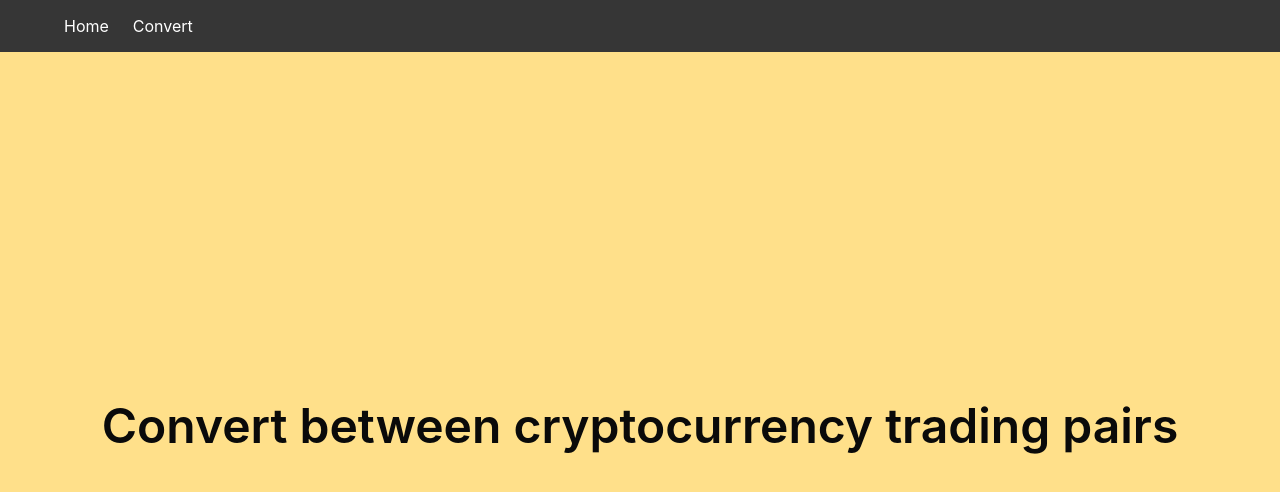
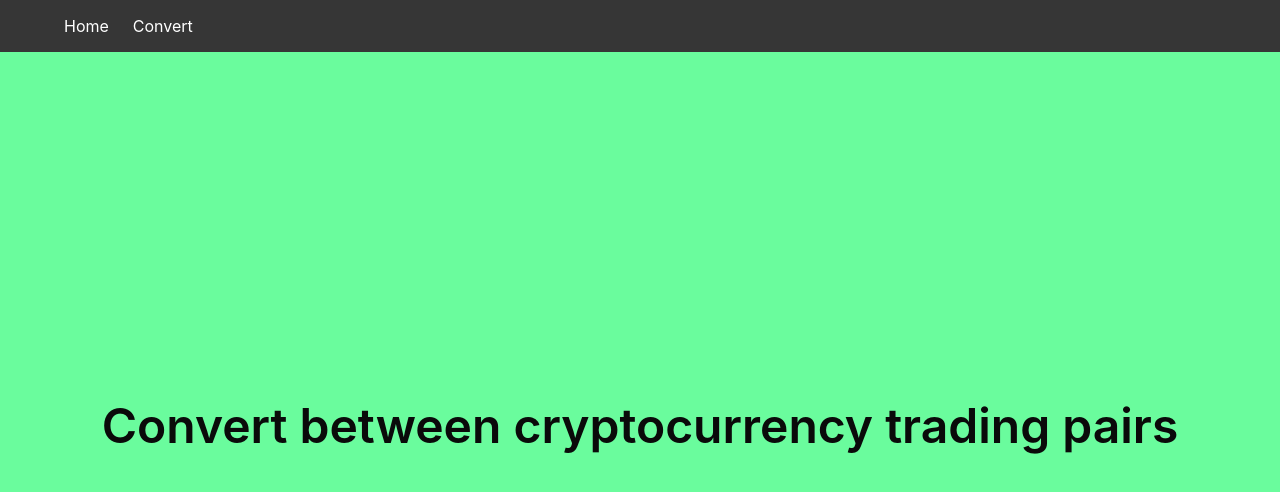
Before and after one commit to tigeryant/project-two-sei, a React (Create React App) app: page / in a window 1280 px wide. Shown: the top 492 px of the page. Built offline with nearby package versions, Linux system fonts and the light colour scheme.

Commit message:
changed home background colour

```diff
--- a/src/Convert.js
+++ b/src/Convert.js
@@ -17,6 +17,7 @@ function Convert() {
 
 
   return (
+    // <section className="hero is-fullheight-with-navbar has-background-success">
     <>
       <ConvertCard
         inputData={inputData}
--- a/src/common/Home.js
+++ b/src/common/Home.js
@@ -1,9 +1,9 @@
 function Home() {
   return (
-    <section className="hero is-fullheight-with-navbar is-warning">
+    <section className="hero is-fullheight-with-navbar has-background-success">
       <div className="hero-body">
         <div className="container">
-          <p className="title is-1 has-text-centered has-text-black">
+          <p className="title is-1 has-text-centered has-text-black ">
             Convert between cryptocurrency trading pairs
           </p>
         </div>
--- a/src/styles/main.scss
+++ b/src/styles/main.scss
@@ -1,6 +1,9 @@
-@import '~bulma/bulma.sass';
-@import "~react-vis/dist/style";
-
 .has-margin-left-auto{
   margin-left: auto;
 }
+
+// $success: #4efc8b;
+$success: #6afc9d;
+
+@import '~bulma/bulma.sass';
+@import "~react-vis/dist/style";
```
